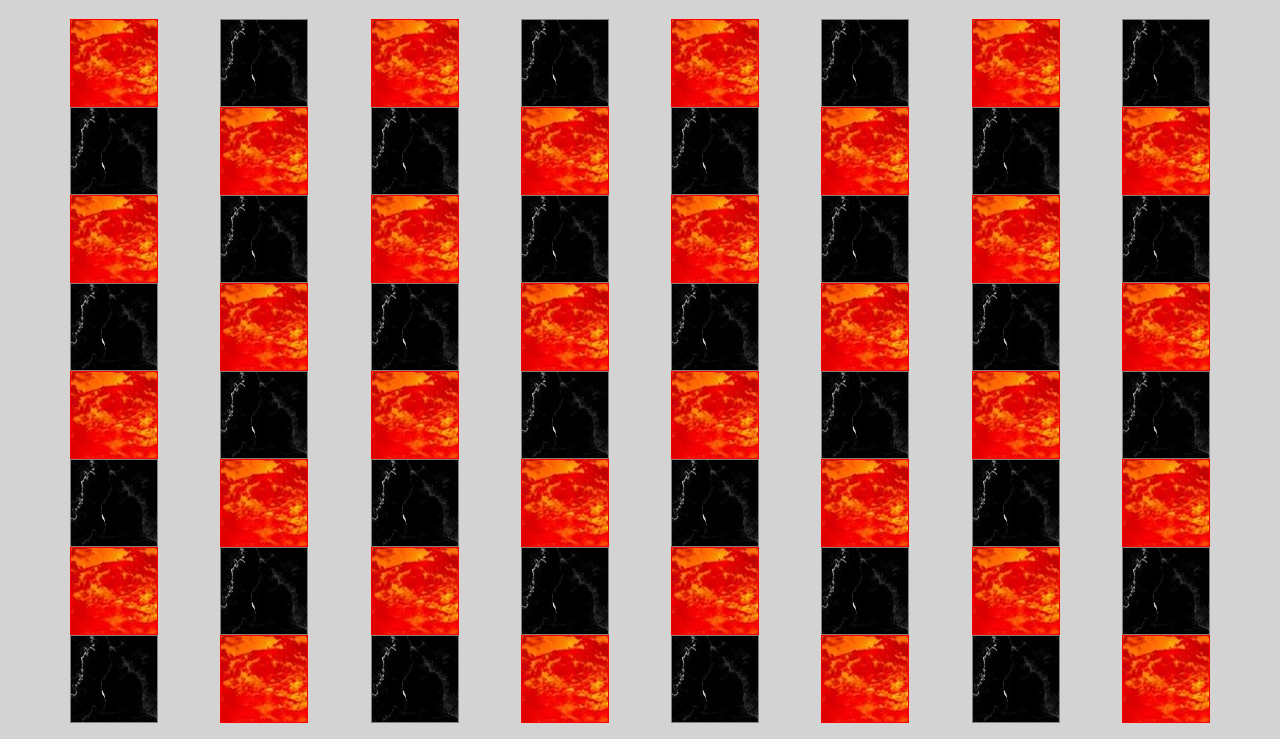
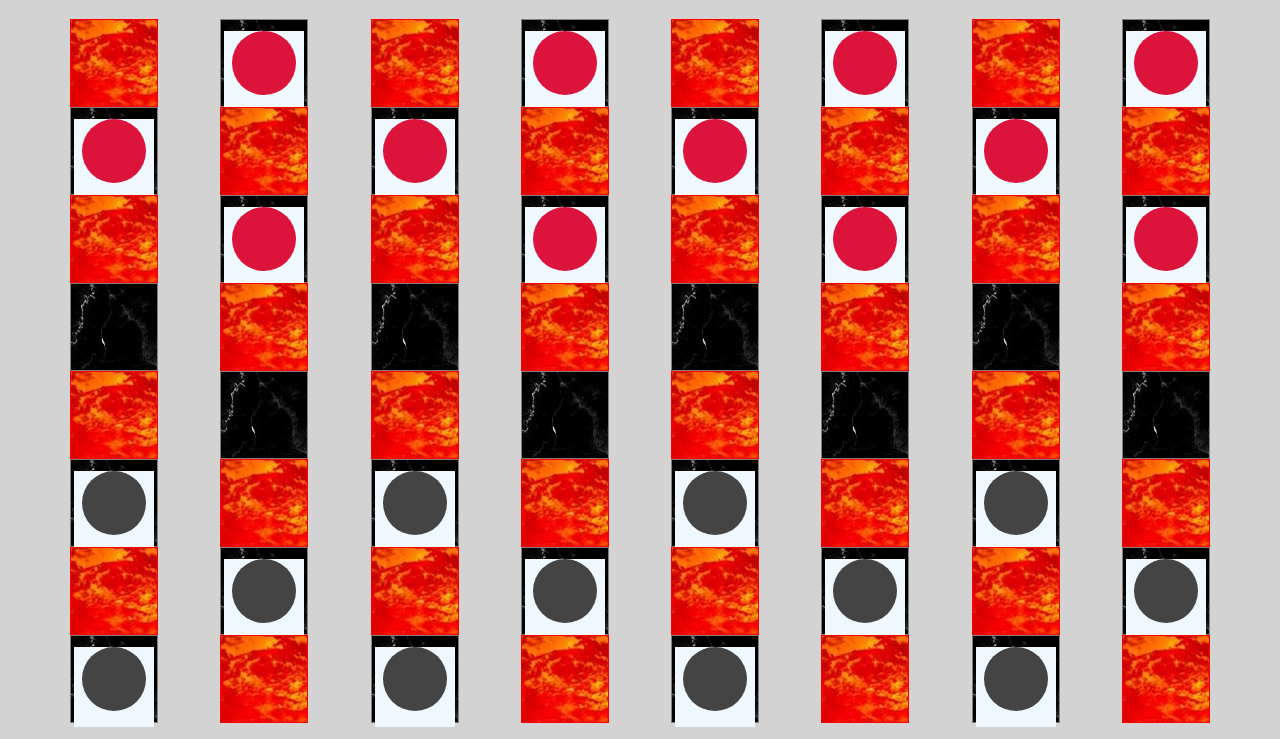
Before and after one commit to ryanlester91/checkersJS, a plain HTML site: page index.html in a window 1280 px wide. Shown: the part 61-800 px from the top of the page. Drawn offline with nearby package versions, Linux system fonts and the light colour scheme.

Commit message:
added checker wrapper div

```diff
--- a/checkers.js
+++ b/checkers.js
@@ -42,7 +42,7 @@ function renderCheckers(){
 }
 
 function renderChecker(i, color) {
-    return `<div><div id="checker-${i}" class="checker ${color}-checker"></div></div>`
+    return `<div class="checker-wrapper"><div id="checker-${i}" class="checker ${color}-checker"></div></div>`
 }
 
 
@@ -50,20 +50,20 @@ function renderChecker(i, color) {
 renderChecker();
 
 function selectChecker(){
-    $('.selected').removeClass('selected')
+    $(".selected").removeClass("selected")
     let checker = $(this)
-    let id = checker.attr('id')
-    console.log('selecting checker', checker);
+    let id = checker.attr("id")
+    console.log("selecting checker", checker);
     console.log(`the id of checker is ${id} `)
 
-    let stringParts = id.split('-')
-    console.log('checker =', stringParts, id)
+    let stringParts = id.split("-")
+    console.log("checker =", stringParts, id)
 
     let checkerIndex = stringParts[1]
     console.log(checkerIndex)
 
     selectedChecker = checker
 
-    checker.parent().addClass('selected')
+    checker.parent().addClass("selected")
 
 }
--- a/styles.css
+++ b/styles.css
@@ -51,3 +51,9 @@ background-color: #444444;
 .selected {
     border: 1px dashed yellow;
 }
+
+.checker-wrapper{
+  height: 100%;
+  width: 100%;
+  background-color: aliceblue;
+}
```
